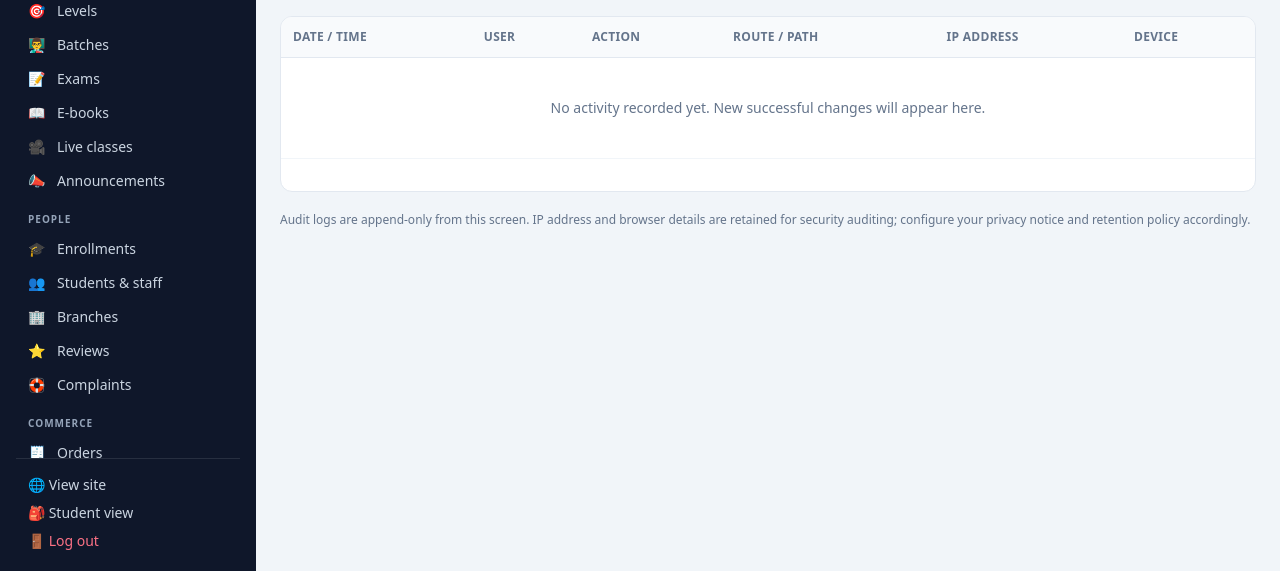
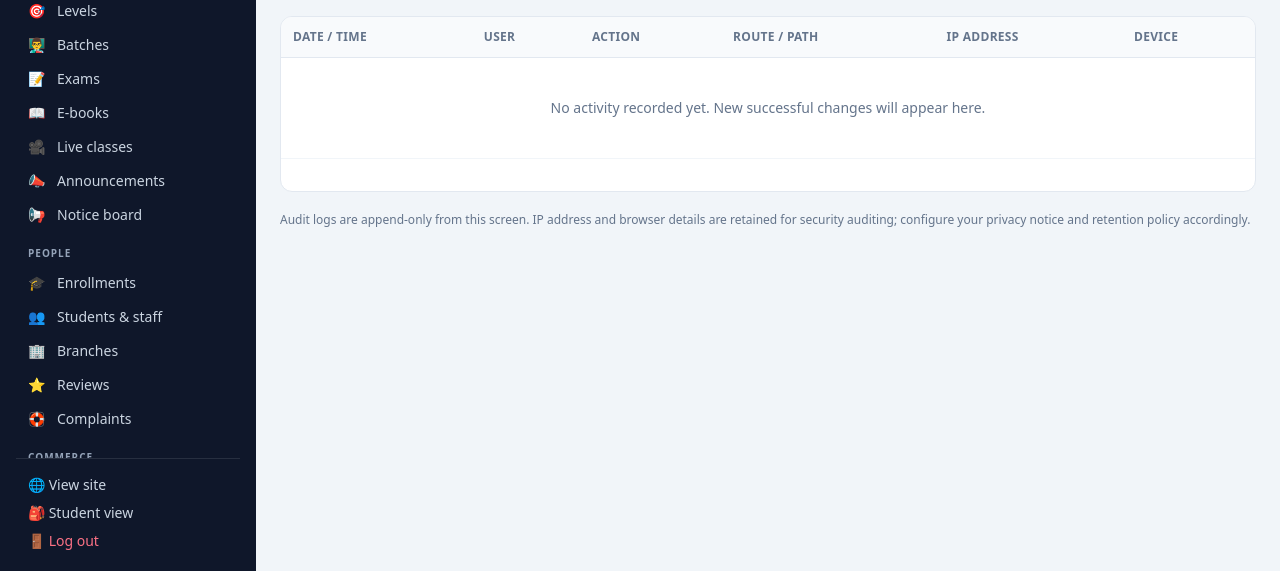
Before and after one commit to lalchandakand-LMS/Laravel-Project-LMS--only-laravel--, a Laravel app: page /admin/activity-logs in a window 1280 px wide. Shown: the part 229-800 px from the top of the page. Run offline with Laravel 12, Linux system fonts and the light colour scheme; a user stored in the database is signed in; data comes from the database, SQL or seed files in the repository; data that the repository does not hold is empty; some libraries are stand-ins or nearby versions.

Commit message:
Add notice board navigation for administrators

```diff
--- a/resources/views/layouts/admin.blade.php
+++ b/resources/views/layouts/admin.blade.php
@@ -26,7 +26,7 @@
         @php
             $isAdmin = auth()->user()->isAdmin();
             $groups = [
-                'Content' => [['admin.courses.index', 'Courses', '📚'],['admin.categories.index', 'Categories', '🗂'],['admin.levels.index', 'Levels', '🎯'],['admin.batches.index', 'Batches', '👨‍🏫'],['admin.exams.index', 'Exams', '📝'],['admin.ebooks.index', 'E-books', '📖'],['admin.live-classes.index', 'Live classes', '🎥'],['admin.announcements.index', 'Announcements', '📣']],
+                'Content' => [['admin.courses.index', 'Courses', '📚'],['admin.categories.index', 'Categories', '🗂'],['admin.levels.index', 'Levels', '🎯'],['admin.batches.index', 'Batches', '👨‍🏫'],['admin.exams.index', 'Exams', '📝'],['admin.ebooks.index', 'E-books', '📖'],['admin.live-classes.index', 'Live classes', '🎥'],['admin.announcements.index', 'Announcements', '📣'],['notices.index', 'Notice board', '📢']],
                 'People' => array_values(array_filter([['admin.enrollments.index', 'Enrollments', '🎓'],['admin.users.index', 'Students & staff', '👥'],$isAdmin ? ['admin.branches.index', 'Branches', '🏢'] : null,['admin.reviews.index', 'Reviews', '⭐'],['admin.complaints.index', 'Complaints', '🛟']])),
                 'Commerce' => [['admin.orders.index', 'Orders', '🧾'],['admin.payment-reports.index', 'Payment reports', '💳'],['admin.coupons.index', 'Coupons', '🎟']],
                 'System' => array_values(array_filter([$isAdmin ? ['admin.sliders.index', 'Home slider', '🖼'] : null,$isAdmin ? ['admin.settings.index', 'Settings', '⚙️'] : null,$isAdmin ? ['admin.menu-settings.index', 'Menu Settings', '🧭'] : null,$isAdmin ? ['admin.recycle-bin.index', 'Recycle Bin', '🗑️'] : null,$isAdmin ? ['admin.activity-logs.index', 'Activity Logs', '📋'] : null,$isAdmin ? ['admin.system.backups.index', 'Backup & Restore', '💾'] : null])),
```
